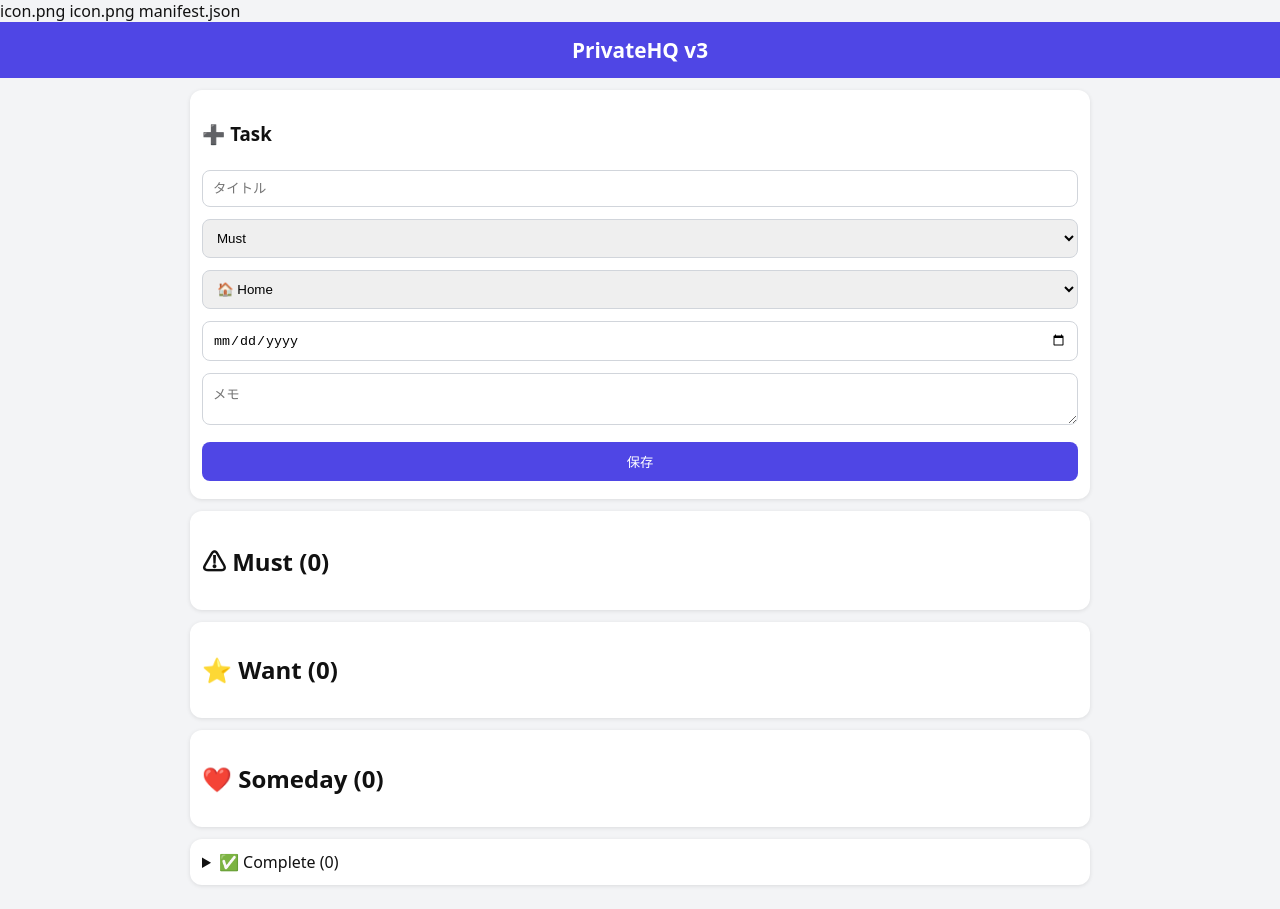
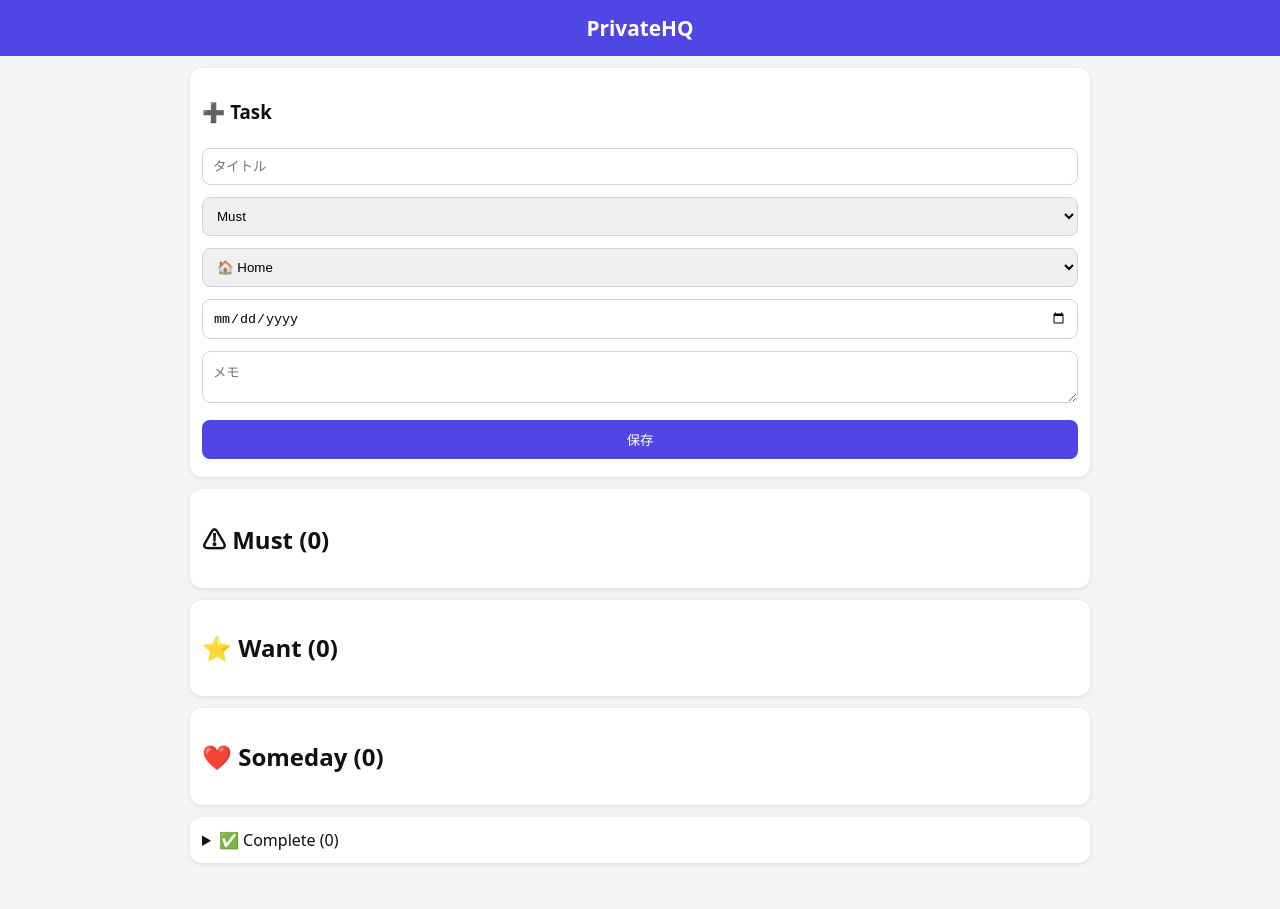
Before and after one commit to HKokoshima/Private_HQ, a plain HTML site: page index.html in a window 1280 px wide. After the commit the page ends 887 px from the top, so only its background shows below. Drawn offline with Linux system fonts and the light colour scheme.

Commit message:
Add files via upload

```diff
--- a/index.html
+++ b/index.html
@@ -6,10 +6,9 @@
 
 <title>PrivateHQ</title>
 
-icon.png
-icon.png
-manifest.json
-<meta name="theme-color" content="#4f46e5">
+<link rel="icon" type="image/png" href="icon.png">
+<link rel="apple-touch-icon" href="icon.png">
+<link rel="manifest" href="manifest.json"><meta name="theme-color" content="#4f46e5">
 
 <style>
 body{font-family:system-ui,sans-serif;margin:0;background:#f3f4f6;color:#111}
@@ -66,7 +65,7 @@ padding:10px;
 }
 </style>
 </head><body>
-<header>PrivateHQ v3</header>
+<header>PrivateHQ</header>
 <div class='main'>
 <div class='card'>
 <h3 id='formTitle'>➕ Task</h3>
```
